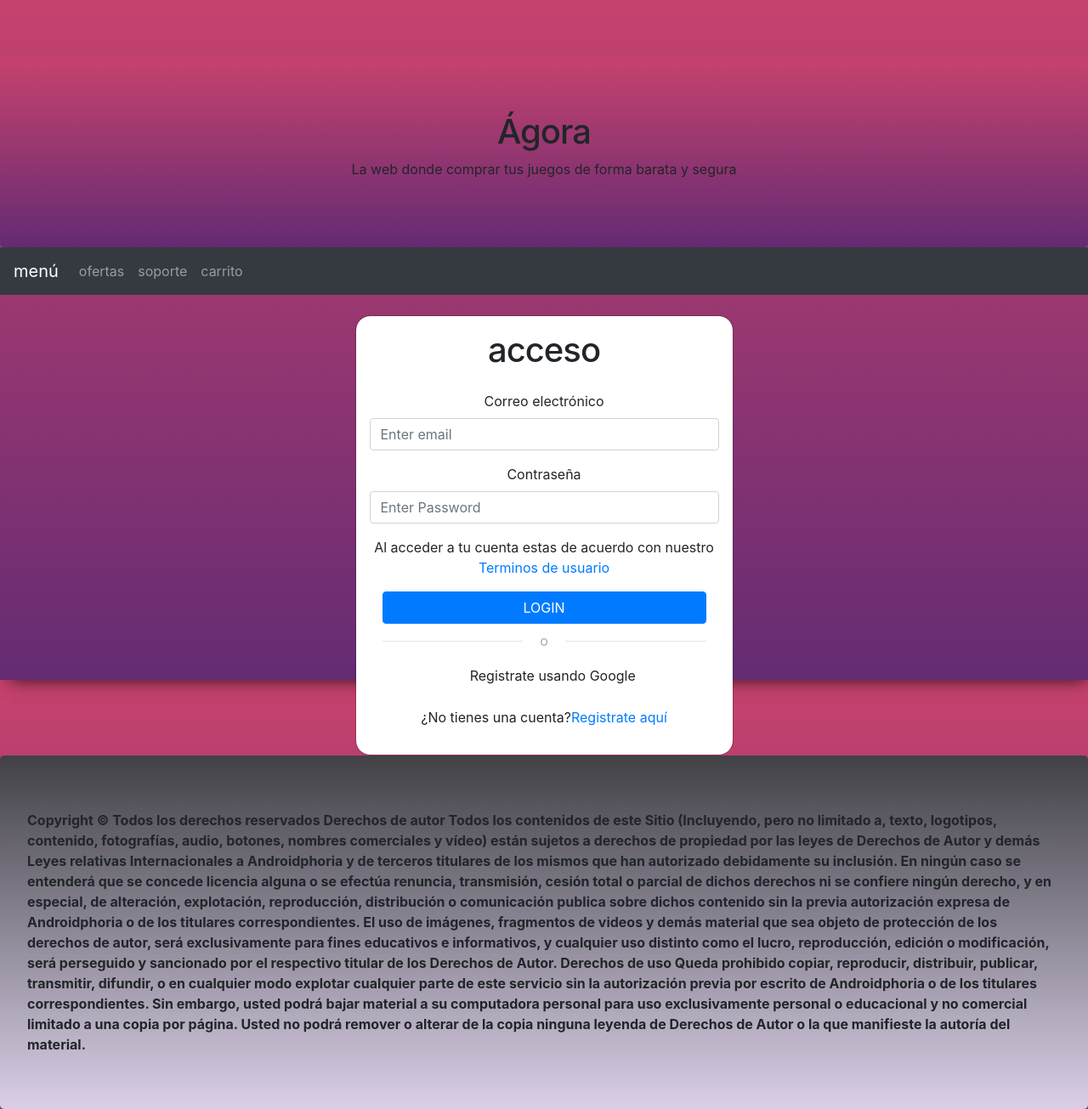
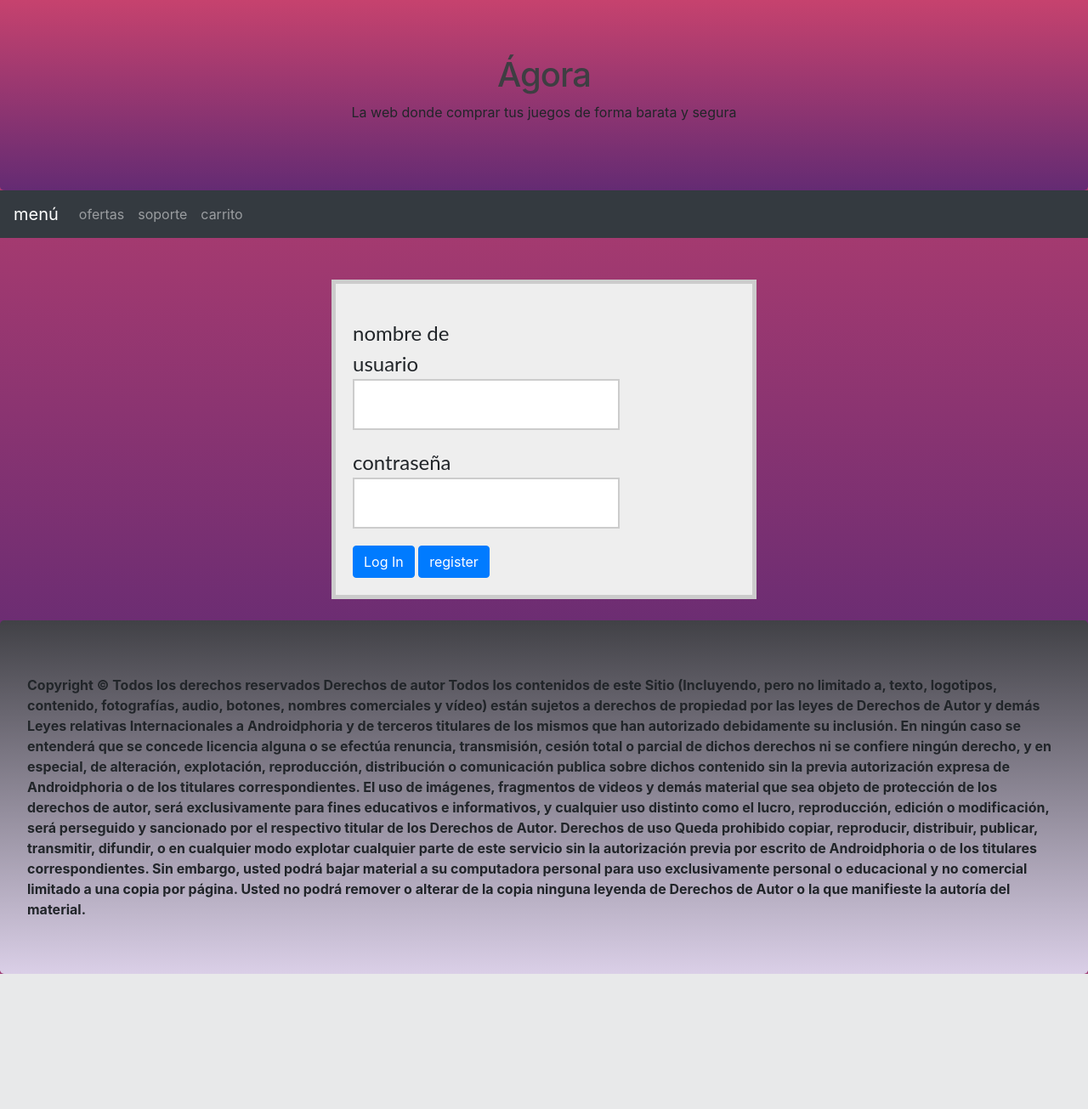
Before and after one commit to imanol1234/proyecto2020-21, a PHP site: page /html/profile.html in a window 1280 px wide. Shown: the whole page at 85% size. After the commit the page ends 1146 px from the top, so only its background shows below. Run offline with PHP 8.4, Linux system fonts and the light colour scheme; some libraries are stand-ins or nearby versions.

Commit message:
Add files via upload

```diff
--- a/proyecto/css/paralax.css
+++ b/proyecto/css/paralax.css
@@ -1,9 +1,11 @@
 @import url('https://fonts.googleapis.com/css?family=Open+Sans:300,400,600,700,800');
-html, body { height: 100%}
+html, body {
+  height: 100%
+}
 
 h1 {
   color: #3e3e42;
-  font-size:32px;
+  font-size: 32px;
   font-weight: 800;
   letter-spacing: -1px;
   margin-bottom: 30px;
@@ -21,7 +23,7 @@ h3 {
 .cards {
   background: #fff;
   border-radius: 15px;
-  box-shadow: 0px 10px 20px 20px rgba(0,0,0,0.17);
+  box-shadow: 0px 10px 20px 20px rgba(0, 0, 0, 0.17);
   display: inline-block;
   padding: 30px 35px;
   perspective: 1800px;
@@ -29,13 +31,12 @@ h3 {
   transform-origin: 50% 50%;
   transform-style: preserve-3d;
   transform: rotateX(11deg) rotateY(16.5deg);
+}
 
-
-}
 .cards_sales {
   background: #fff;
   border-radius: 15px;
-    box-shadow: 0px 10px 20px 20px rgba(0,0,0,0.17);
+  box-shadow: 0px 10px 20px 20px rgba(0, 0, 0, 0.17);
   display: inline-block;
   padding: 30px 35px;
   perspective: 1800px;
@@ -45,30 +46,24 @@ h3 {
   text-align: center;
 }
 
-
-
 :hover {
-     box-shadow: 5px 5px 20px -7px rgba(0,0,0,0.5);
+  box-shadow: 5px 5px 20px -7px rgba(0, 0, 0, 0.5);
   transform: translatez(60px);
 }
 
+ /* } */
 
-}
-
-.card__img {
+/* .card__img {
   position: relative;
   height: 100%;
-}
-
-
-
+} */
+/*
 .card__one {
   .card__img {
     top: 14px;
     right: -10px;
     height: 110%;
   }
-
   .card__text {
     background-color: #254b60;
   }
@@ -89,16 +84,14 @@ h3 {
     left: -4px;
     height: 110%;
   }
-
   .card__text {
     background-color: #3e2222;
   }
 }
-
-
+*/
 .card__text {
   align-items: center;
-    background: linear-gradient(to bottom, rgba(0,0,0,0) 0%,rgba(0,0,0,0.55) 100%);
+  background: linear-gradient(to bottom, rgba(0, 0, 0, 0) 0%, rgba(0, 0, 0, 0.55) 100%);
   bottom: 0;
   display: flex;
   flex-direction: column;
@@ -117,8 +110,7 @@ h3 {
   margin-bottom: 3px;
 }
 
-
-  .media {
+/* .media {
   width: 100px;
   height: 100px;
   padding: 50px;
@@ -129,4 +121,4 @@ h3 {
 
 .aside {
   display: block
- }
+}  */
--- a/proyecto/css/profile.css
+++ b/proyecto/css/profile.css
@@ -1,69 +1,89 @@
-body{
-    padding-top:4.2rem;
-    padding-bottom:4.2rem;
-    background:rgba(0, 0, 0, 0.76);
-    }
-    a{
-     text-decoration:none !important;
-     }
-     h1,h2,h3{
-     font-family: 'Kaushan Script', cursive;
-     }
-      .myform{
-    position: relative;
-    display: -ms-flexbox;
-    display: flex;
-    padding: 1rem;
-    -ms-flex-direction: column;
-    flex-direction: column;
-    width: 100%;
-    pointer-events: auto;
-    background-color: #fff;
-    background-clip: padding-box;
-    border: 1px solid rgba(0,0,0,.2);
-    border-radius: 1.1rem;
-    outline: 0;
-    max-width: 500px;
-     }
-     .tx-tfm{
-     text-transform:uppercase;
-     }
-     .mybtn{
-     border-radius:50px;
+/* Made with love by Mutiullah Samim*/
+
+@import url('https://fonts.googleapis.com/css?family=Numans');
+
+html,body{
+background-image: url('http://getwallpapers.com/wallpaper/full/a/5/d/544750.jpg');
+background-size: cover;
+background-repeat: no-repeat;
+height: 100%;
+font-family: 'Numans', sans-serif;
 }
 
-     .login-or {
-     position: relative;
-     color: #aaa;
-     margin-top: 10px;
-     margin-bottom: 10px;
-     padding-top: 10px;
-     padding-bottom: 10px;
+.container{
+height: 100%;
+align-content: center;
 }
-     .span-or {
-     display: block;
+
+.card{
+height: 370px;
+margin-top: auto;
+margin-bottom: auto;
+width: 400px;
+background-color: rgba(0,0,0,0.5) !important;
+}
+
+.social_icon span{
+font-size: 60px;
+margin-left: 10px;
+color: #FFC312;
+}
+
+.social_icon span:hover{
+color: white;
+cursor: pointer;
+}
+
+.card-header h3{
+color: white;
+}
+
+.social_icon{
 position: absolute;
-     left: 50%;
-     top: -2px;
-     margin-left: -25px;
-     background-color: #fff;
+right: 20px;
+top: -45px;
+}
+
+.input-group-prepend span{
 width: 50px;
-     text-align: center;
+background-color: #FFC312;
+color: black;
+border:0 !important;
 }
-     .hr-or {
-     height: 1px;
-     margin-top: 0px !important;
-     margin-bottom: 0px !important;
+
+input:focus{
+outline: 0 0 0 0  !important;
+box-shadow: 0 0 0 0 !important;
+
 }
-     .google {
-     color:#666;
-     width:100%;
-     height:40px;
-     text-align:center;
-     outline:none;
-     border: 1px solid lightgrey;
+
+.remember{
+color: white;
 }
-      form .error {
-     color: #ff0000;
+
+.remember input
+{
+width: 20px;
+height: 20px;
+margin-left: 15px;
+margin-right: 5px;
 }
-     #second{display:none;}
+
+.login_btn{
+color: black;
+background-color: #FFC312;
+width: 100px;
+}
+
+.login_btn:hover{
+color: black;
+background-color: white;
+}
+
+.links{
+color: white;
+}
+
+.links a{
+margin-left: 4px;
+}
--- a/proyecto/html/index.html
+++ b/proyecto/html/index.html
@@ -10,8 +10,7 @@
   <link rel="stylesheet" href="../css/style.css">
   <link rel="stylesheet" href="../css/paralax.css">
   <link rel="stylesheet" href="https://maxcdn.bootstrapcdn.com/bootstrap/4.5.2/css/bootstrap.min.css">
-  <link rel="stylesheet" href="https://use.fontawesome.com/releases/v5.7.0/css/all.css"
-    integrity="sha384-lZN37f5QGtY3VHgisS14W3ExzMWZxybE1SJSEsQp9S+oqd12jhcu+A56Ebc1zFSJ" crossorigin="anonymous">
+  <link rel="stylesheet" href="https://use.fontawesome.com/releases/v5.7.0/css/all.css" integrity="sha384-lZN37f5QGtY3VHgisS14W3ExzMWZxybE1SJSEsQp9S+oqd12jhcu+A56Ebc1zFSJ" crossorigin="anonymous">
   <script src="https://ajax.googleapis.com/ajax/libs/jquery/3.5.1/jquery.min.js"></script>
   <script src="https://cdnjs.cloudflare.com/ajax/libs/popper.js/1.16.0/umd/popper.min.js"></script>
   <script src="https://maxcdn.bootstrapcdn.com/bootstrap/4.5.2/js/bootstrap.min.js">
--- a/proyecto/html/profile.html
+++ b/proyecto/html/profile.html
@@ -7,7 +7,6 @@
   <meta name="viewport" content="width=device-width, initial-scale=1">
   <link rel="icon" href="../imagenes/icono.png" type="image/png" />
   <link rel="stylesheet" href="../css/paralax.css">
-  <link rel="stylesheet" href="../css/profile.css">
   <link rel="stylesheet" href="../css/style.css">
   <link rel="stylesheet" href="https://maxcdn.bootstrapcdn.com/bootstrap/4.5.2/css/bootstrap.min.css">
   <link rel="stylesheet" href="https://use.fontawesome.com/releases/v5.7.0/css/all.css"
@@ -16,14 +15,10 @@
   <script src="https://cdnjs.cloudflare.com/ajax/libs/popper.js/1.16.0/umd/popper.min.js"></script>
   <script src="https://maxcdn.bootstrapcdn.com/bootstrap/4.5.2/js/bootstrap.min.js">
   </script>
-  <link href="//maxcdn.bootstrapcdn.com/bootstrap/4.0.0/css/bootstrap.min.css" rel="stylesheet" id="bootstrap-css">
-  <script src="//maxcdn.bootstrapcdn.com/bootstrap/4.0.0/js/bootstrap.min.js"></script>
-  <script src="//cdnjs.cloudflare.com/ajax/libs/jquery/3.2.1/jquery.min.js"></script>
-  <form action="../php/login.php" method="post"></form>
-  <form action="../php/resgitration.php" method="post"></form>
-  <form action="../php/config.php" method="post"></form>
-  <script src="../js/scripts.js"></script>
-  <script src="../js/profile.js"></script>
+  <form action ="../php/login.php" method="post"></form>
+  <form action ="../php/resgitration.php" method="post"></form>
+  <form action ="../php/config.php" method="post"></form>
+  <script src="script.js"></script>
 <div class="jumbotron text-center grad" style="margin-bottom:0">
   <h1>Ágora</h1>
   <p>La web donde comprar tus juegos de forma barata y segura</p>
@@ -50,54 +45,19 @@
   </div>
 </nav>
 <br />
-  <div class="container">
-    <div class="row">
-      <div class="col-md-5 mx-auto">
-        <div id="first">
-          <div class="myform form ">
-            <div class="logo mb-3">
-              <div class="col-md-12 text-center">
-                <h1>acceso</h1>
+<div class="profile">
+  <form method="post" action="#" name="signin-form">
+    <div class="form-element">
+      <label>nombre de usuario</label>
+      <input type="text" name="username" pattern="[a-zA-Z0-9]+" required />
     </div>
+    <div class="form-element">
+      <label>contraseña</label>
+      <input type="password" name="password" required />
     </div>
-            <form action="" method="post" name="login">
-              <div class="form-group">
-                <label for="exampleInputEmail1">Correo electrónico</label>
-                <input type="email" name="email" class="form-control" id="email" aria-describedby="emailHelp"
-                  placeholder="Enter email">
-              </div>
-              <div class="form-group">
-                <label for="exampleInputEmail1">Contraseña</label>
-                <input type="password" name="password" id="password" class="form-control" aria-describedby="emailHelp"
-                  placeholder="Enter Password">
-              </div>
-              <div class="form-group">
-                <p class="text-center">Al acceder a tu cuenta estas de acuerdo con nuestro <a href="#">Terminos de usuario</a></p>
-              </div>
-              <div class="col-md-12 text-center ">
-                <button type="submit" class=" btn btn-block mybtn btn-primary tx-tfm">Login</button>
-              </div>
-              <div class="col-md-12 ">
-                <div class="login-or">
-                  <hr class="hr-or">
-                  <span class="span-or">o</span>
-                </div>
-              </div>
-              <div class="col-md-12 mb-3">
-                <p class="text-center">
-                  <a href="javascript:void();" class="google btn mybtn"><i class="fa fa-google-plus">
-                    </i> Registrate usando Google
-                  </a>
-                </p>
-              </div>
-              <div class="form-group">
-                <p class="text-center">¿No tienes una cuenta?<a href="#" id="signup">Registrate aquí</a></p>
-              </div>
+    <button class="btn btn-primary" type="submit" name="login" value="login">Log In</button>
+    <button class="btn btn-primary" type="submit" name="login" ><a herf:register.html>register</a></button>
   </form>
-          </div>
-        </div>
-      </div>
-    </div>
 </div>
 
  <!--pie-->
--- a/proyecto/js/app.js
+++ b/proyecto/js/app.js
@@ -25,7 +25,9 @@ simpleCart({
 
 checkout: {
     type: "PayPal" , //Pago a través de PayPal
-      email: "imanolramonmartinsantana@alumno.ieselrincon.es" //tu correo válido
-  }
+    email: "tu-correo@dominio.com" //tu correo válido
+},
+tax: 0.75,
+currency: "EUR"
 
 });
```
Also changed, not shown: proyecto/html/shop.html (+3 -10 lines). Lines whose indentation alone changed are shown as unchanged.
